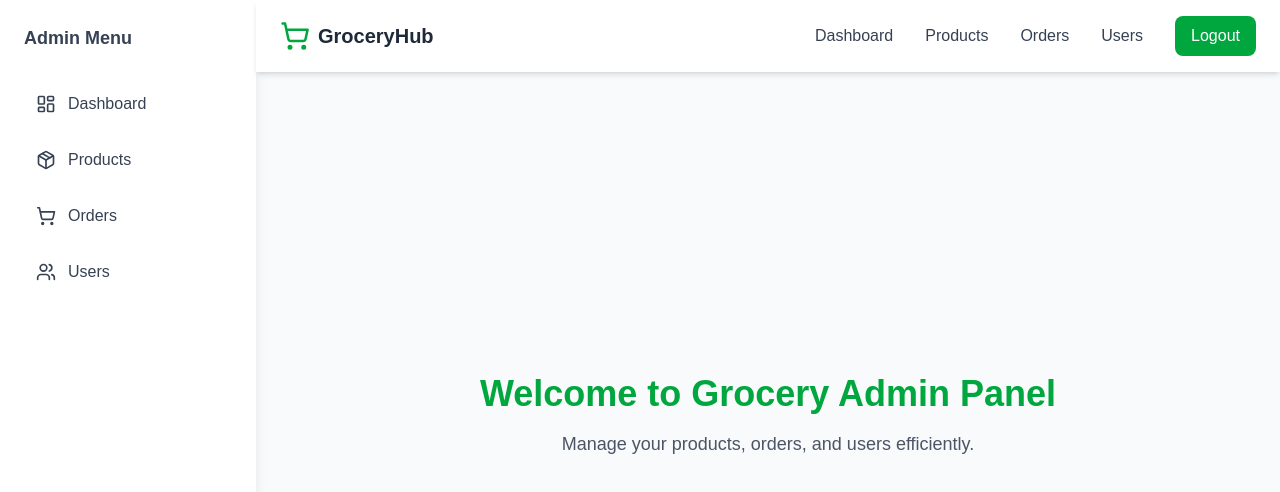
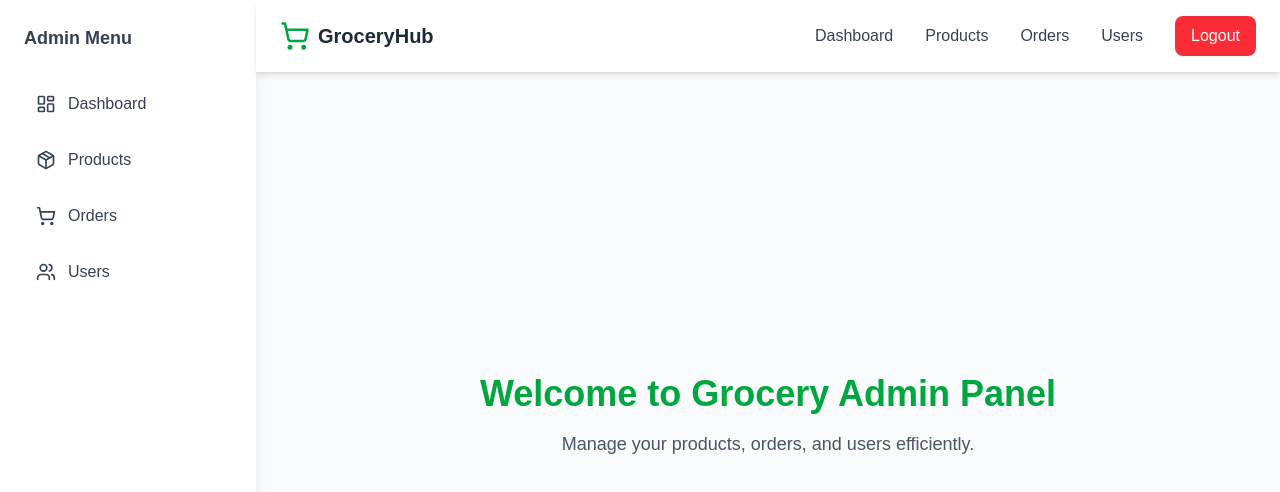
Before and after one commit to shahzaib-dev79/grocery-store-management-system-next, a Next.js app: page /admin in a window 1280 px wide. Shown: the top 492 px of the page. Built offline with nearby package versions, Linux system fonts and the light colour scheme.

Commit message:
route of logout button created

```diff
--- a/app/components/navbar.tsx
+++ b/app/components/navbar.tsx
@@ -3,9 +3,11 @@
 import { useState } from "react";
 import Link from "next/link";
 import { Menu, X, ShoppingCart } from "lucide-react";
+import { useRouter } from "next/navigation";
 
 export default function Navbar() {
   const [isOpen, setIsOpen] = useState(false);
+  const router = useRouter();
 
   const navLinks = [
     { name: "Dashboard", path: "/dashboard" },
@@ -13,6 +15,11 @@ export default function Navbar() {
     { name: "Orders", path: "/orders" },
     { name: "Users", path: "/users" },
   ];
+
+  const handleLogout = () => {
+    localStorage.removeItem("token");
+    router.push("/");
+  };
 
   return (
     <nav className="sticky top-0 z-50 bg-white shadow-md">
@@ -33,10 +40,14 @@ export default function Navbar() {
             </Link>
           ))}
 
-          <button className="bg-green-600 text-white px-4 py-2 rounded-lg hover:bg-green-700 transition duration-300">
+          <button
+            onClick={handleLogout}
+            className="bg-red-500 text-white px-4 py-2 rounded-lg hover:bg-red-600 transition duration-300"
+          >
             Logout
           </button>
         </div>
+
         <div className="md:hidden">
           <button onClick={() => setIsOpen(!isOpen)}>
             {isOpen ? (
@@ -47,6 +58,7 @@ export default function Navbar() {
           </button>
         </div>
       </div>
+
       {isOpen && (
         <div className="md:hidden bg-white shadow-lg px-6 py-4 space-y-4">
           {navLinks.map((link) => (
@@ -60,7 +72,10 @@ export default function Navbar() {
             </Link>
           ))}
 
-          <button className="w-full bg-green-600 text-white px-4 py-2 rounded-lg hover:bg-green-700 transition duration-300">
+          <button
+            onClick={handleLogout}
+            className="w-full bg-red-500 text-white px-4 py-2 rounded-lg hover:bg-red-600 transition duration-300"
+          >
             Logout
           </button>
         </div>
```
